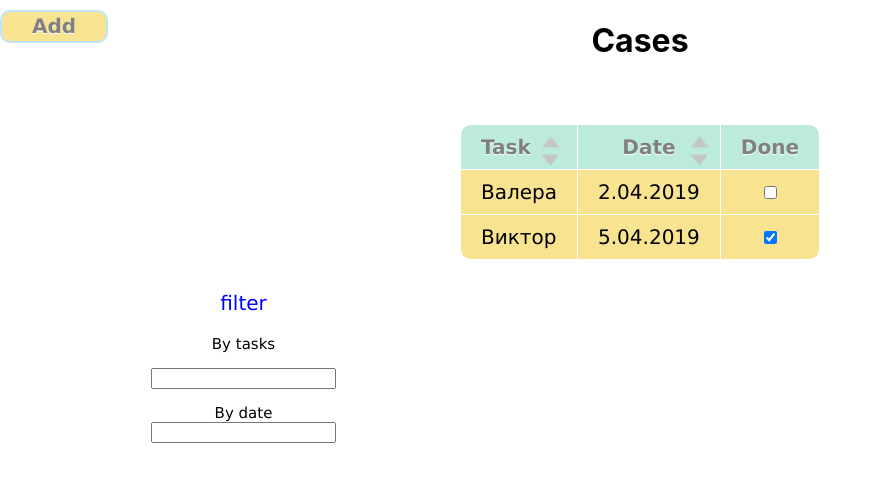
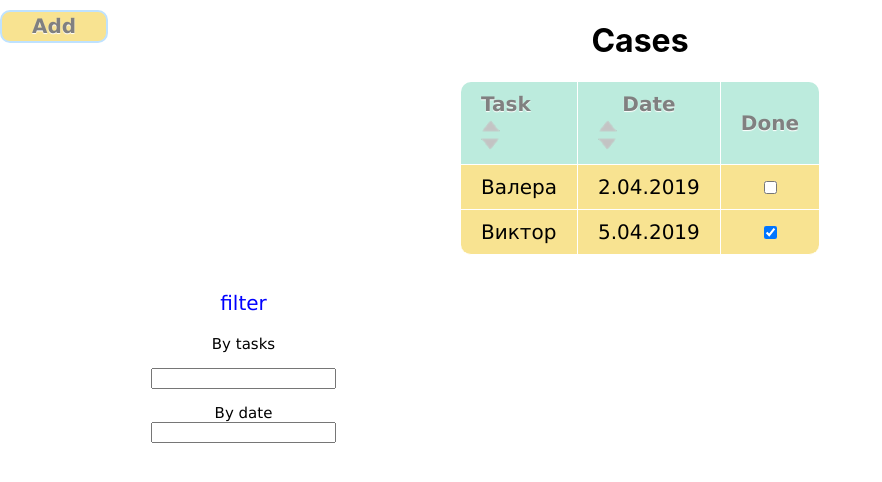
Before and after one commit to slayer110/toDoList, a React (Create React App) app in the folder todo/: page / in a window 1280 px wide. Shown: the top 482 px of the page, without its empty margins (0-882 px from the left). Built offline with nearby package versions, Linux system fonts and the light colour scheme.

Commit message:
one element formSort instead two

```diff
--- a/todo/src/App.js
+++ b/todo/src/App.js
@@ -197,12 +197,12 @@ class App extends Component {
           <h1>Cases</h1>
           <Filter filterText={this.filterText} changeDateFilter={this.changeDateForFilter}
                   text={this.state.textFilter}/>
-          <Sort arrows={this.state.sort} sortFunc={this.direction}/>
+
           <table>
             <thead>
             <tr>
-              <th>Task</th>
-              <th>Date</th>
+              <th>Task <Sort arrows={this.state.sort} sortFunc={this.direction} typeSort='text'/></th>
+              <th>Date <Sort arrows={this.state.sort} sortFunc={this.direction} typeSort='date'/></th>
               <th>Done</th>
             </tr>
             </thead>
@@ -213,7 +213,8 @@ class App extends Component {
         </div>
         <button onClick={this.visibleAddForm} className='btn'>Add</button>
         {this.state.visibleAdd ?
-          <Add changeDate={this.changeDateForAdd} addCase={this.addCase} mistake={this.state.error} formatMonth={this.formatMonth}/> : ''}
+          <Add changeDate={this.changeDateForAdd} addCase={this.addCase} mistake={this.state.error}
+               formatMonth={this.formatMonth}/> : ''}
       </React.Fragment>
     )
   }
--- a/todo/src/formSort.js
+++ b/todo/src/formSort.js
@@ -6,25 +6,35 @@ import up_arrow_active from "./images/up_arrow_active.png";
 import down_arrow_active from "./images/down _arrow_active.png";
 
 class Sort extends Component {
+  visibleArrow = (direction) => {
+    if (this.props.typeSort === this.props.arrows.type && direction === this.props.arrows.direction) {
+      if (direction === 'Down') {
+        return down_arrow_active
+      }
+      if (direction === 'Up') {
+        return up_arrow_active
+      }
+    } else {
+      if (direction === 'Down') {
+        return down_arrow
+      }
+    }
+    if (direction === 'Up') {
+      return up_arrow
+    }
+  };
+
 
   render() {
     return <div className='styleSort'>
-      <div className="byTask">
+      <div>
         <img
-          src={this.props.arrows.direction === 'Up' && this.props.arrows.type === 'text' ? up_arrow_active : up_arrow}
-          onClick={this.props.sortFunc.bind(null, 'text', 'Up')}
+          src={this.visibleArrow('Up')}
+          onClick={this.props.sortFunc.bind(null, this.props.typeSort, 'Up')}
         />
         <img
-          src={this.props.arrows.direction === 'Down' && this.props.arrows.type === 'text' ? down_arrow_active : down_arrow}
-          onClick={this.props.sortFunc.bind(null, 'text', 'Down')}/>
-      </div>
-      <div className='byDate'>
-        <img
-          src={this.props.arrows.direction === 'Up' && this.props.arrows.type === 'date' ? up_arrow_active : up_arrow}
-          onClick={this.props.sortFunc.bind(null, 'date', 'Up')}/>
-        <img
-          src={this.props.arrows.direction === 'Down' && this.props.arrows.type === 'date' ? down_arrow_active : down_arrow}
-          onClick={this.props.sortFunc.bind(null, 'date', 'Down')}/>
+          src={this.visibleArrow('Down')}
+          onClick={this.props.sortFunc.bind(null, this.props.typeSort, 'Down')}/>
       </div>
     </div>
   }
```
